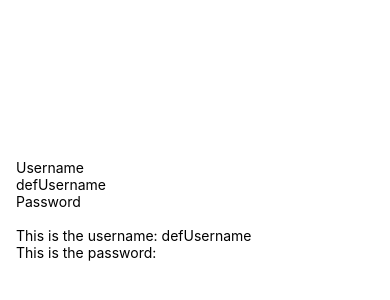
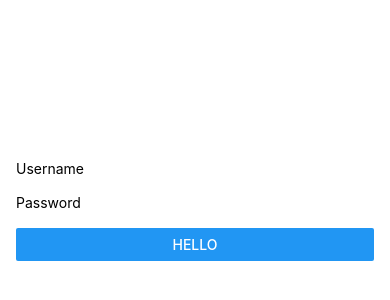
Before and after one commit to GabrielGircenko/learning-react-native, a React Native app: screen / in a window 390 px wide. Shown: the part 212-512 px from the top of the page. Built offline with nearby package versions, Linux system fonts and the light colour scheme.

Commit message:
uncontrolled components with a button

```diff
--- a/App.js
+++ b/App.js
@@ -7,52 +7,41 @@
  */
 
 import React, {Component} from 'react';
-import {StyleSheet, TextInput, Text, View} from 'react-native';
+import {StyleSheet, Button, TextInput, Text, View} from 'react-native';
 
 export default class App extends Component {
 
   constructor() {
     super()
-    this.state = {
-      username: "defUsername",
-      password: ""
-    }
-    this.handleUsernameText=this.handleUsernameText.bind(this)
-    this.handlePasswordText=this.handlePasswordText.bind(this)
+    this.buttonPressed = this.buttonPressed.bind(this)
   }
 
-  handleUsernameText(newText) {
-    console.log("Username: " + newText)
-    this.setState({
-      username: newText
-    })
-  }
+  buttonPressed() {
+    const username = this._username._lastNativeText
+    const password = this._password._lastNativeText
 
-  handlePasswordText(newText) {
-    console.log(`Password: ${newText}`)
-    this.setState({
-      password: newText
-    })
+    console.log(username, password)
   }
 
   render() {
     return (
       <View style={styles.container}>
         <Text>Username</Text>
+
         <TextInput
           underlineColorAndroid="red"
-          defaultValue={this.state.username}
-          onChangeText={this.handleUsernameText}
+          ref={input => this._username = input}
         />
+
         <Text>Password</Text>
+
         <TextInput
-          secureTextEntry={true}
           underlineColorAndroid="red"
-          defaultValue={this.state.password}
-          onChangeText={this.handlePasswordText}
+          ref={input => this._password = input}
         />
-        <Text>This is the username: {this.state.username}</Text>
-        <Text>This is the password: {this.state.password}</Text>
+
+        <Button title={"Hello"} onPress={this.buttonPressed} />
+
       </View>
     );
   }
```
